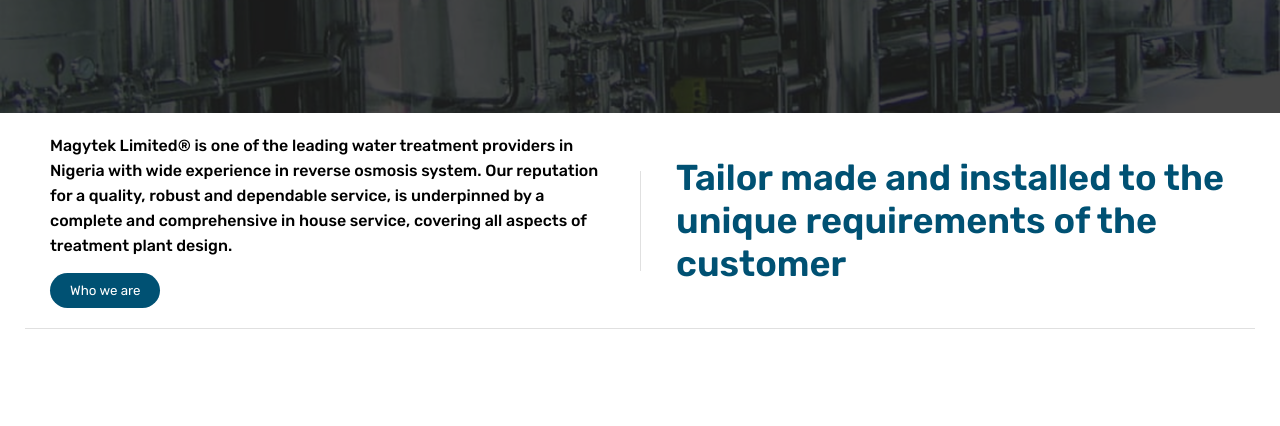
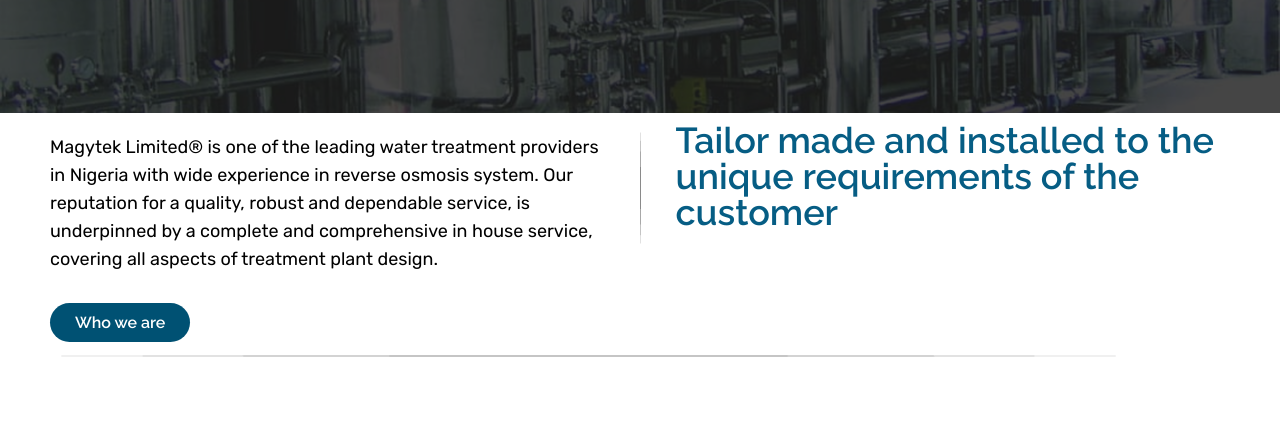
Before and after one commit to Justchidi26/magytek-clone, a plain HTML site: page index.html in a window 1280 px wide. Shown: the part 368-794 px from the top of the page. Drawn offline with Linux system fonts and the light colour scheme.

Commit message:
Edits to section 1

```diff
--- a/index.html
+++ b/index.html
@@ -23,10 +23,6 @@
       <nav>
         <div class="logo">
           <img src="assets/Frame 32.png" alt="Magytek Logo" />
-          <!-- <div class="logo-text">
-            <strong class="company-name">MAGYTEK</strong>
-            <span class="limited">LIMITED</span>
-          </div> -->
         </div>
 
         <ul class="nav-links">
@@ -43,9 +39,7 @@
       <div class="hero">
         <div class="content">
           <p class="welcome-text">Welcome to</p>
-          <p class="company-name">
-            MAGYTEK LIMITED
-          </p>
+          <p class="company-name">MAGYTEK LIMITED</p>
           <p class="company-description">
             Leading indigenous providers of water purification system in
             Nigeria.
@@ -65,7 +59,7 @@
             </p>
             <button class="btn">Who we are</button>
           </div>
-          <div class="divider"></div>
+          <img class="divider" src="assets/Line 31.png" alt="divider" style="margin-top: -100px;">
           <div class="right-text">
             <p style="margin-top: 0; padding-left: 15px">
               Tailor made and installed to the unique requirements of the
@@ -73,7 +67,8 @@
             </p>
           </div>
         </div>
-        <div class="bottom-line"></div>
+        <img src="assets/Line32.png" alt="bottom-line" style="width: 1127px;">
+        <!-- <div class="bottom-line"></div> -->
       </div>
       <div class="container-2">
         <img src="assets/Magy4 1.png" alt="pouring water into a cup" />
--- a/styles.css
+++ b/styles.css
@@ -161,7 +161,6 @@ nav {
   padding: 0 25px;
   margin-top: 20px;
 }
-
 .container-1-1 {
   display: flex;
   align-items: center;
@@ -169,47 +168,52 @@ nav {
   gap: 20px;
   padding: 0 25px;
 }
-
 .left-text {
   flex: 1;
-  line-height: 25px;
+}
+.left-text p {
+  font-family: "Rubik", sans-serif;
+  font-optical-sizing: auto;
+  font-style: normal;
+  font-weight: 400;
+  font-size: 18px;
+  line-height: 28px;
+  letter-spacing: 0%;
+  color: #000000;
+}
+.right-text {
+  flex: 1;
+  margin-top: -124px;
+}
+.right-text p{
   font-family: "Raleway", sans-serif;
   font-optical-sizing: auto;
   font-style: normal;
-  font-weight: 500;
+  font-weight: 600;
+  font-size: 36px;
+  line-height: 100%;
+  letter-spacing: 0%;
+  color: #065D84;
+
 }
-
-.right-text {
-  flex: 1;
-  font-size: 36px;
+.btn {
+  font-family: "Raleway", sans-serif;
   font-weight: 600;
-  color: #005173;
-  margin-top: 0;
-  font-family: "Raleway", sans-serif;
-  font-optical-sizing: auto;
-  font-style: normal;
-}
-
-.divider {
-  width: 2px;
-  border-right: 1px solid #e0e0e0;
-  /* background-color: #191919; */
-  height: 100px;
-}
-
-.bottom-line {
-  margin-top: 20px;
-  border-bottom: 1px solid #e0e0e0;
-}
-
-.btn {
-  margin-top: 15px;
-  padding: 10px 20px;
+  font-size: 16px;
+  text-align: center;
+  margin-top: 30px;
+  padding: 10px 25px;
   border: none;
   background-color: #005173;
   color: #fff;
   border-radius: 25px;
   cursor: pointer;
+  transition: all 0.3s ease;
+}
+.btn:hover {
+  background-color: #fff;
+  color: #065d84;
+  border: 2px solid #065d84;
 }
 
 /* Section 2 */
```
Also changed, not shown: assets/Line 31.png (added), assets/Line32.png (added).
